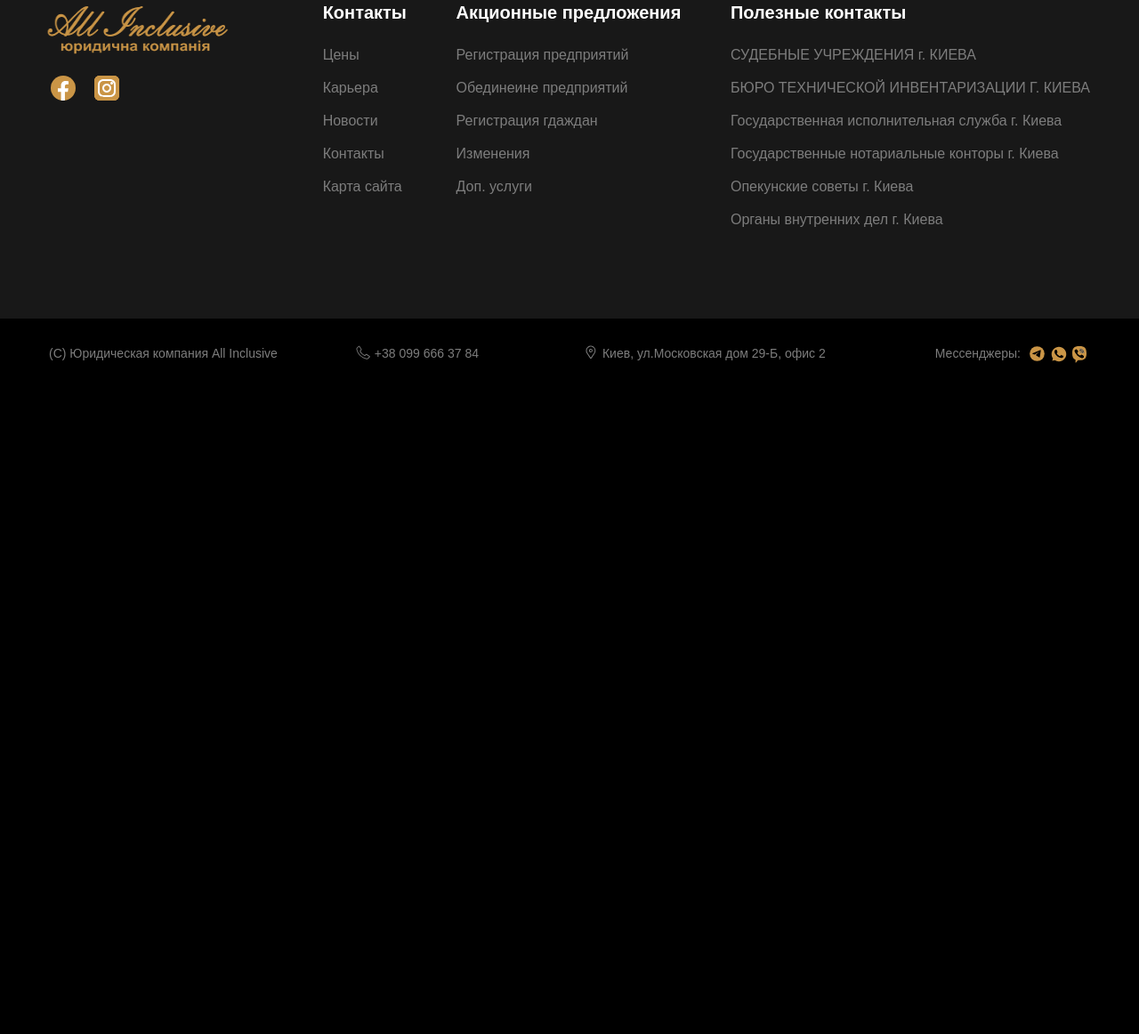
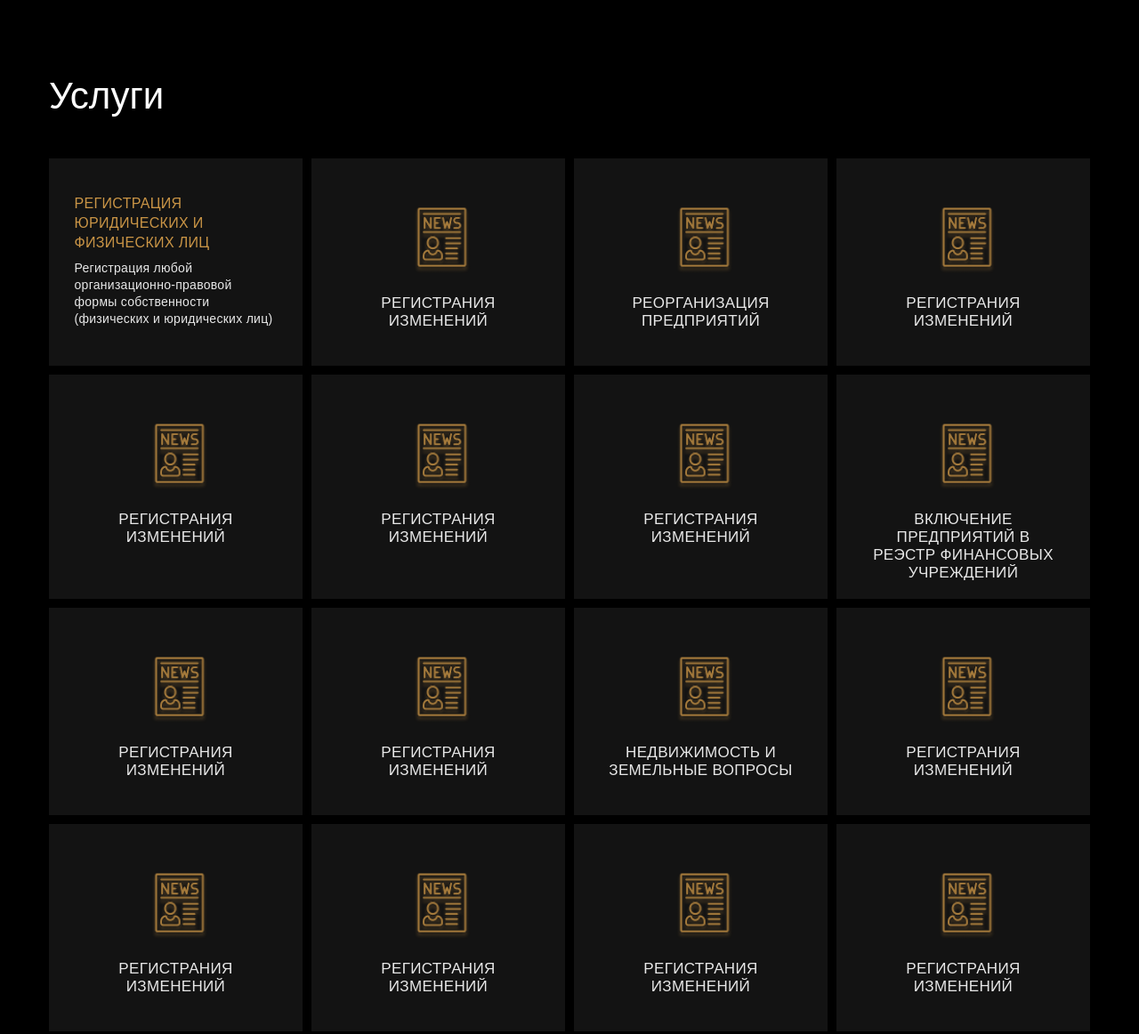
Before and after one commit to IlyaKvitkovskyi/All-Inclusive, a website: page app/index.html in a window 1280 px wide. Shown: the part 1021-2183 px from the top of the page at 89% size. Before the commit the page ends 1459 px from the top, so only its background shows below. Drawn offline with nearby package versions, Linux system fonts and the light colour scheme; files that its build step writes are made by us from their sources.

Commit message:
added section services

```diff
--- a/app/index.html
+++ b/app/index.html
@@ -121,20 +121,113 @@
             <div class="register-changes">
               <div class="register-changes__item">
                 <img class="register-changes__img"  src="images/intro-bottom1.png" alt="" />
-                <div class="register-changes__text">РЕГИСТРАНИЯ ИЗМЕНЕНИЙ</div>
+                <a class="register-changes__text">РЕГИСТРАНИЯ ИЗМЕНЕНИЙ</a>
               </div>
               <div class="register-changes__item register-changes__item--second">
                 <img class="register-changes__img" src="images/intro-bottom2.png" alt="" />
-                <div class="register-changes__text">РЕГИСТРАНИЯ ИЗМЕНЕНИЙ</div>
+                <a class="register-changes__text">РЕГИСТРАНИЯ ИЗМЕНЕНИЙ</a>
               </div>
               <div class="register-changes__item register-changes__item--third">
                 <img class="register-changes__img" src="images/intro-bottom3.png" alt="" />
-                <div class="register-changes__text">РЕГИСТРАНИЯ ИЗМЕНЕНИЙ</div>
+                <a class="register-changes__text">РЕГИСТРАНИЯ ИЗМЕНЕНИЙ</div>
               </div>
             </div>
           </div>
         </section>
         <!-- /.Intro -->
+
+        <!-- Services -->
+        <section class="services">
+          <div class="container">
+            <h3 class="title">Услуги</h3>
+
+            <div class="services__inner">
+
+              <div class="services__item">
+                <div class="item__title">РЕГИСТРАЦИЯ ЮРИДИЧЕСКИХ И ФИЗИЧЕСКИХ ЛИЦ</div>
+                <div class="item__subtitle">Регистрация любой организационно-правовой формы собственности (физических и юридических лиц)</div>
+              </div>
+
+              <div class="services__item">
+                <img class="services__img" src="images/services-icon1.png" alt="">
+                <div class="services__item--text">РЕГИСТРАНИЯ ИЗМЕНЕНИЙ</div>
+              </div>
+
+              <div class="services__item">
+                <img class="services__img" src="images/services-icon1.png" alt="">
+                <div class="services__item--text">РЕОРГАНИЗАЦИЯ ПРЕДПРИЯТИЙ</div>
+              </div>
+
+              <div class="services__item">
+                <img class="services__img" src="images/services-icon1.png" alt="">
+                <div class="services__item--text">РЕГИСТРАНИЯ ИЗМЕНЕНИЙ</div>
+              </div>
+
+              <div class="services__item">
+                <img class="services__img" src="images/services-icon1.png" alt="">
+                <div class="services__item--text">РЕГИСТРАНИЯ ИЗМЕНЕНИЙ</div>
+              </div>
+
+              <div class="services__item">
+                <img class="services__img" src="images/services-icon1.png" alt="">
+                <div class="services__item--text">РЕГИСТРАНИЯ ИЗМЕНЕНИЙ</div>
+              </div>
+
+              <div class="services__item">
+                <img class="services__img" src="images/services-icon1.png" alt="">
+                <div class="services__item--text">РЕГИСТРАНИЯ ИЗМЕНЕНИЙ</div>
+              </div>
+
+              <div class="services__item">
+                <img class="services__img" src="images/services-icon1.png" alt="">
+                <div class="services__item--text">ВКЛЮЧЕНИЕ ПРЕДПРИЯТИЙ В РЕЭСТР ФИНАНСОВЫХ УЧРЕЖДЕНИЙ</div>
+              </div>
+
+              <div class="services__item">
+                <img class="services__img" src="images/services-icon1.png" alt="">
+                <div class="services__item--text">РЕГИСТРАНИЯ ИЗМЕНЕНИЙ</div>
+              </div>
+
+              <div class="services__item">
+                <img class="services__img" src="images/services-icon1.png" alt="">
+                <div class="services__item--text">РЕГИСТРАНИЯ ИЗМЕНЕНИЙ</div>
+              </div>
+
+              <div class="services__item">
+                <img class="services__img" src="images/services-icon1.png" alt="">
+                <div class="services__item--text">НЕДВИЖИМОСТЬ И ЗЕМЕЛЬНЫЕ ВОПРОСЫ</div>
+              </div>
+
+              <div class="services__item">
+                <img class="services__img" src="images/services-icon1.png" alt="">
+                <div class="services__item--text">РЕГИСТРАНИЯ ИЗМЕНЕНИЙ</div>
+              </div>
+
+              <div class="services__item">
+                <img class="services__img" src="images/services-icon1.png" alt="">
+                <div class="services__item--text">РЕГИСТРАНИЯ ИЗМЕНЕНИЙ</div>
+              </div>
+
+              <div class="services__item">
+                <img class="services__img" src="images/services-icon1.png" alt="">
+                <div class="services__item--text">РЕГИСТРАНИЯ ИЗМЕНЕНИЙ</div>
+              </div>
+
+              <div class="services__item">
+                <img class="services__img" src="images/services-icon1.png" alt="">
+                <div class="services__item--text">РЕГИСТРАНИЯ ИЗМЕНЕНИЙ</div>
+              </div>
+
+              <div class="services__item">
+                <img class="services__img" src="images/services-icon1.png" alt="">
+                <div class="services__item--text">РЕГИСТРАНИЯ ИЗМЕНЕНИЙ</div>
+              </div>
+
+
+            </div>
+          </div>
+        </section>
+        <!-- /.Services -->
       </main>
 
       <!-- Footer -->
--- a/app/scss/_global.scss
+++ b/app/scss/_global.scss
@@ -21,6 +21,14 @@ body {
   flex-direction: column;
   overflow: hidden;
   min-height: 100vh;
+}
+
+.title {
+  @extend %roboto-500;
+  font-size: 42px;
+  line-height: 50px;
+  color: #ffffff;
+  margin-bottom: 45px;
 }
 
 .dots {
@@ -55,10 +63,10 @@ body {
   letter-spacing: 0.02em;
   color: #ffffff;
   @extend %roboto-500;
-  transition: .2s linear;
+  transition: 0.2s linear;
 
   &:hover {
-    background-color: #CA9546;
+    background-color: #ca9546;
   }
 }
 
--- a/app/scss/style.scss
+++ b/app/scss/style.scss
@@ -128,7 +128,6 @@
 }
 // /.HEADER
 
-
 // INTRO
 .intro {
   padding-top: 190px;
@@ -235,10 +234,73 @@
       line-height: 19px;
       letter-spacing: 0.02em;
       color: #ca9546;
+      cursor: pointer;
+
+      &:hover {
+        text-decoration: underline;
+      }
     }
   }
 }
 // /.INTRO
+
+.services {
+  padding-top: 110px;
+  padding-bottom: 110px;
+
+  .services__inner {
+    display: flex;
+    flex-wrap: wrap;
+    column-count: 4;
+    column-gap: 10px;
+  }
+
+  .services__item {
+    display: flex;
+    flex-direction: column;
+    align-items: center;
+    padding: 40px 30px 40px 30px;
+    margin-bottom: 10px;
+    max-width: 285px;
+    max-height: 252px;
+    background: rgba(28, 28, 28, 0.7);
+
+    &--text {
+      @extend %roboto-500;
+      font-size: 17px;
+      line-height: 20px;
+      text-align: center;
+      letter-spacing: 0.02em;
+      color: #e8e8e8;
+    }
+  }
+
+  .item__title,
+  .item__subtitle {
+    width: 228px;
+  }
+
+  .services__img {
+    margin-bottom: 20px;
+  }
+
+  .item__title {
+    @extend %roboto-500;
+    font-size: 16px;
+    line-height: 22px;
+    letter-spacing: 0.02em;
+    color: #ca9546;
+    margin-bottom: 8px;
+  }
+
+  .item__subtitle {
+    @extend %roboto-400;
+    font-size: 14px;
+    line-height: 19px;
+    letter-spacing: 0.02em;
+    color: #e8e8e8;
+  }
+}
 
 // FOOTER
 .footer {
```
Also changed, not shown: app/images/services-icon1.png (added), app/images/services-icon1.svg (added).
